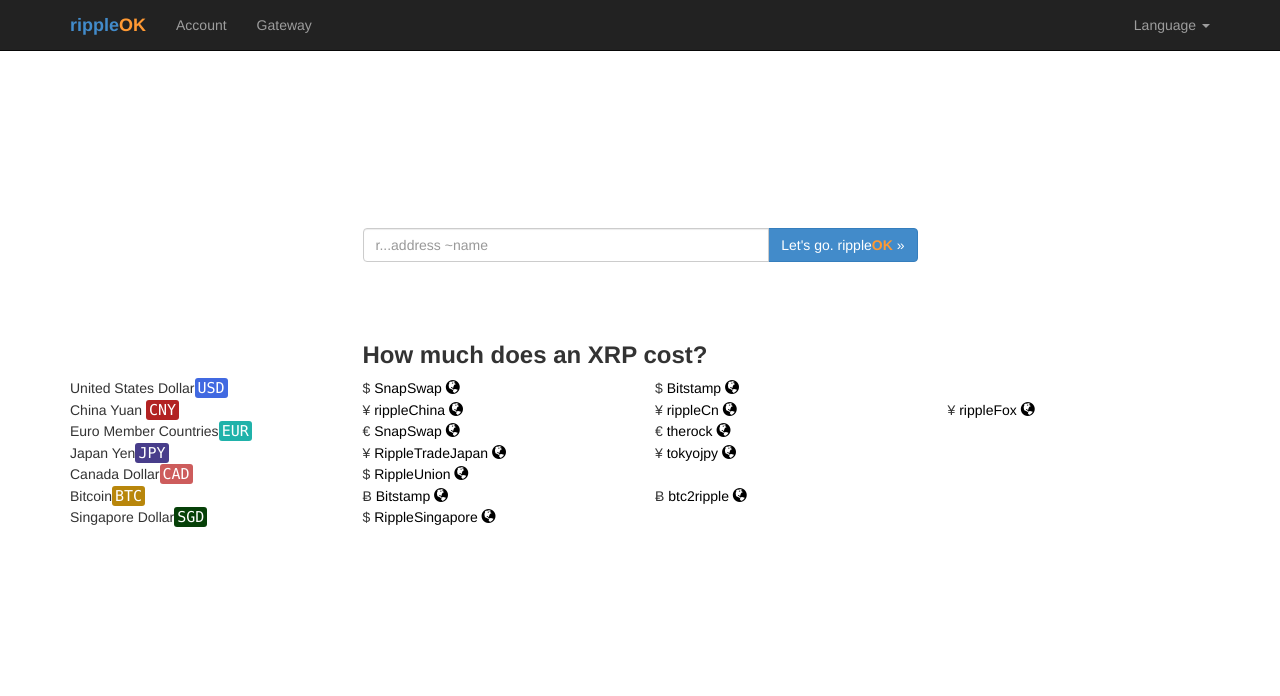
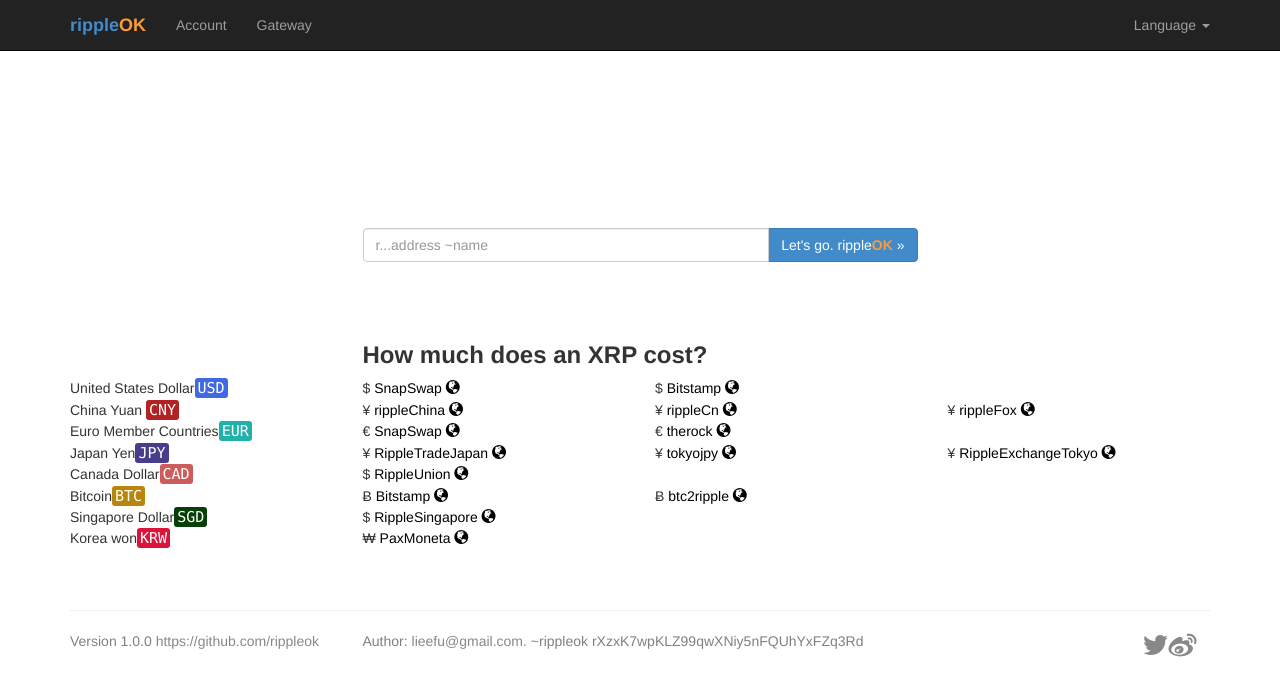
Before and after one commit to rippleok/ledgerinfo, a website: page public/index.html in a window 1280 px wide. Drawn offline with Linux system fonts and the light colour scheme.

Commit message:
first release v1.0.0

```diff
--- a/public/css/rippleok.css
+++ b/public/css/rippleok.css
@@ -6,8 +6,11 @@
 .ng-hide:not(.ng-hide-animate) {
   display: none !important;
 }
-
-.row a{color:black}
+footer{color:gray}
+footer a {
+color: #888888;
+}
+a{color:black}
 /*currency css begin */
 .currency {font-family: "Lucida Console", Monaco, Monospace; font-size: 15px; color:#FFFFFF; padding: 1px 3px 1px; border-radius: 3px;}
 .XRP {color:#000080;background-color:#98FB98} .XRP:after{content:"XRP"}
@@ -23,6 +26,7 @@
 .CHF {background-color:#DAA520} .CHF:after{content:"CHF"}
 .AUD {background-color:#DAA520} .AUD:after{content:"AUD"}
 .LTC {background-color:#DAA520} .LTC:after{content:"LTC"}
+.KRW {background-color:#DC143C} .KRW:after{content:"KRW"}
 /*currency css end */
 
 /* animation for png loader */
--- a/public/index.html
+++ b/public/index.html
@@ -10,6 +10,7 @@
     <title>Ripple Pay Protocol Portal</title>
 		<!-- Bootstrap core CSS -->
     <link href="./css/bootstrap.min.css" rel="stylesheet">
+    <link href="//maxcdn.bootstrapcdn.com/font-awesome/4.2.0/css/font-awesome.min.css" rel="stylesheet">
 
     <!-- Custom styles for this template -->
     <link href="./css/rippleok.css" rel="stylesheet">
@@ -104,7 +105,7 @@
 				<div class="col-md-3">Japan Yen<span class="currency JPY"></span></div>
 				<div class="col-md-3"><span id="jpyrippletradejapan" data-toggle="popover" data-placement="top" data-content=""></span>¥ <a href="./gateway/gateway.html#JPY.rMAz5ZnK73nyNUL4foAvaxdreczCkG3vA6"  target="_blank">RippleTradeJapan</a> <a href="http://rippletrade.jp/" target="_blank"><span class="glyphicon glyphicon-globe"></span></a></div>
 				<div class="col-md-3"><span id="jpytokyojpy" data-toggle="popover" data-placement="top" data-content=""></span>¥ <a href="./gateway/gateway.html#JPY.r94s8px6kSw1uZ1MV98dhSRTvc6VMPoPcN"  target="_blank">tokyojpy</a> <a href="http://tokyojpy.com/" target="_blank"><span class="glyphicon glyphicon-globe"></span></a></div>
-				<div class="col-md-3"></div>
+				<div class="col-md-3"><span id="RippleExchangeTokyo" data-toggle="popover" data-placement="top" data-content=""></span>¥ <a href="./gateway/gateway.html#JPY.r9ZFPSb1TFdnJwbTMYHvVwFK1bQPUCVNfJ"  target="_blank">RippleExchangeTokyo</a> <a href="https://ripple-exchange.tokyo/" target="_blank"><span class="glyphicon glyphicon-globe"></span></a></div>
 		  </div>
 			<div class="row">
 				<div class="col-md-3">Canada Dollar<span class="currency CAD"></span></div>
@@ -122,11 +123,25 @@
 				<div class="col-md-3"><span id="sgdripplesingapore" data-toggle="popover" data-placement="bottom" data-content=""></span>$ <a href="./gateway/gateway.html#SGD.r9Dr5xwkeLegBeXq6ujinjSBLQzQ1zQGjH"  target="_blank">RippleSingapore</a> <a href="https://www.ripplesingapore.com/" target="_blank"><span class="glyphicon glyphicon-globe"></span></a></div>
 				<div class="col-md-3"></div><div class="col-md-3"></div>
 		  </div>
+			<div class="row">
+				<div class="col-md-3">Korea won<span class="currency KRW"></span></div>
+				<div class="col-md-3"><span id="paxMoneta" data-toggle="popover" data-placement="bottom" data-content=""></span>₩ <a href="./gateway/gateway.html#KRW.rUkMKjQitpgAM5WTGk79xpjT38DEJY283d"  target="_blank">PaxMoneta</a> <a href="https://www.paxmoneta.com/" target="_blank"><span class="glyphicon glyphicon-globe"></span></a></div>
+				<div class="col-md-3"></div><div class="col-md-3"></div>
+		  </div>
 			<!--div class="row">
 				<div class="col-md-3">Gold Bullion International<span class="currency GBI"></span></div>
 				<div class="col-md-3"><span id="gbigbi" data-toggle="popover" data-placement="top" data-content=""></span> GBI <a href="http://www.bullioninternational.com/" target="_blank"><span class="glyphicon glyphicon-globe"></span></a></div>
 				<div class="col-md-3"></div><div class="col-md-3"></div>
 		  </div-->
+      <br><br>
+      <hr>
+      <footer class="row">
+        <div class="col-md-3">Version 1.0.0 <a href="https://github.com/rippleok" target="_blank">https://github.com/rippleok</a></div>
+        <div class="col-md-8">Author: <a href="mailto:lieefu@gmail.com">lieefu@gmail.com</a>. ~rippleok rXzxK7wpKLZ99qwXNiy5nFQUhYxFZq3Rd</div>
+        <div class="col-md-1">
+           <a href="https://twitter.com/lieefu" target="_blank"><i class="fa fa-twitter fa-2x"></i></a><a href="http://weibo.com/207899158" target="_blank"><i class="fa fa-weibo fa-2x"></i></a>
+        </div>
+      </footer>
 		</div><!-- /container -->
 	</div><!-- /jumbotron -->
 
--- a/public/js/ripple-price.js
+++ b/public/js/ripple-price.js
@@ -46,7 +46,8 @@
         gateways:
         [
            {name: 'RippleTradeJapan', address: 'rMAz5ZnK73nyNUL4foAvaxdreczCkG3vA6',priceid:'#jpyrippletradejapan'},
-					 {name: 'tokyojpy', address: 'r94s8px6kSw1uZ1MV98dhSRTvc6VMPoPcN',priceid:'#jpytokyojpy'}
+					 {name: 'tokyojpy', address: 'r94s8px6kSw1uZ1MV98dhSRTvc6VMPoPcN',priceid:'#jpytokyojpy'},
+					 {name: 'RippleExchangeTokyo', address: 'r9ZFPSb1TFdnJwbTMYHvVwFK1bQPUCVNfJ',priceid:'#RippleExchangeTokyo'}
         ]
      },
 		 {
@@ -67,6 +68,15 @@
         ]
      },
 		 {
+        name: 'Korea won',
+        currency: 'KRW',
+        gateways:
+        [
+           {name: 'PaxMonetar', address: 'rUkMKjQitpgAM5WTGk79xpjT38DEJY283d',priceid:'#paxMoneta'}
+        ]
+     }
+/*
+		 {
         name: 'Gold Bullion International',
         currency: '0158415500000000C1F76FF6ECB0BAC600000000',
         gateways:
@@ -74,6 +84,7 @@
            {name: 'GBI', address: 'rrh7rf1gV2pXAoqA8oYbpHd8TKv5ZQeo67',priceid:'#gbigbi'}
         ]
      }
+*/
 ];
 
 function subscribe(){
```
Also changed, not shown: public/js/ripple-gateways.js (+8 -0 lines), 4 other files.
